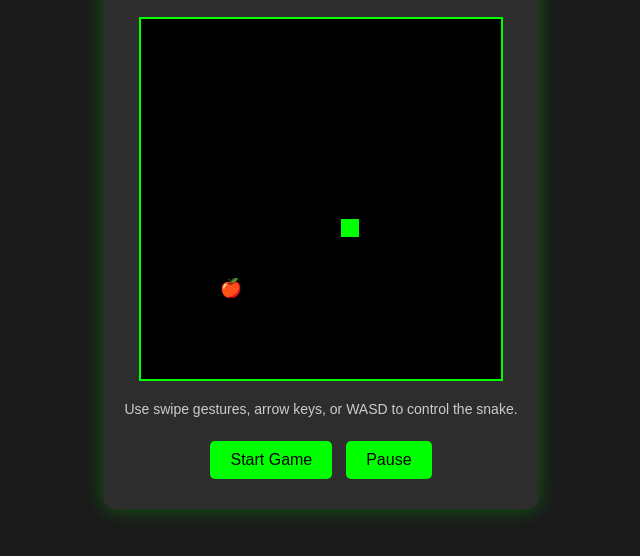
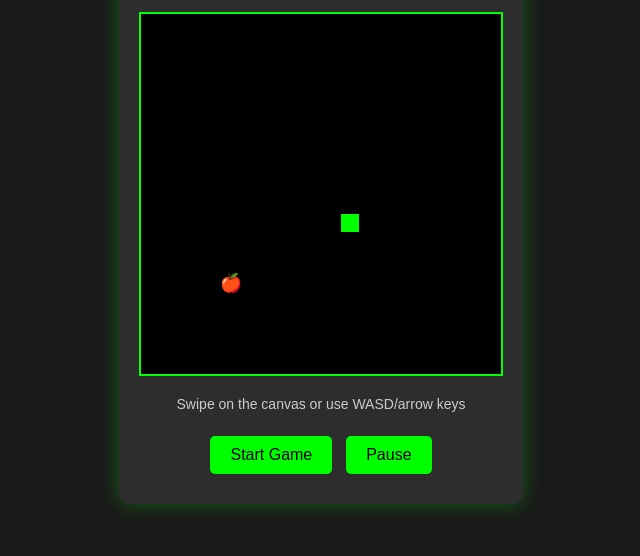
Before and after one commit to jonathanau/windsurf-snake-game, a website: page index.html in a window 1280 px wide. Shown: the part 206-762 px from the top of the page, without its empty margins (319-959 px from the left). Drawn offline with Linux system fonts and the light colour scheme.

Commit message:
Reduce padding above game container and update control instructions

```diff
--- a/index.html
+++ b/index.html
@@ -19,7 +19,7 @@
         .game-container {
             text-align: center;
             background-color: #2d2d2d;
-            padding: 20px;
+            padding: 10px 20px 20px;
             border-radius: 10px;
             box-shadow: 0 0 20px rgba(0, 255, 0, 0.3);
         }
@@ -105,7 +105,7 @@
             <button onclick="restartGame()">Play Again</button>
         </div>
         <div class="controls">
-            <p>Use swipe gestures, arrow keys, or WASD to control the snake.</p>
+            <p>Swipe on the canvas or use WASD/arrow keys</p>
             <button onclick="startGame()">Start Game</button>
             <button onclick="pauseGame()">Pause</button>
         </div>
```
